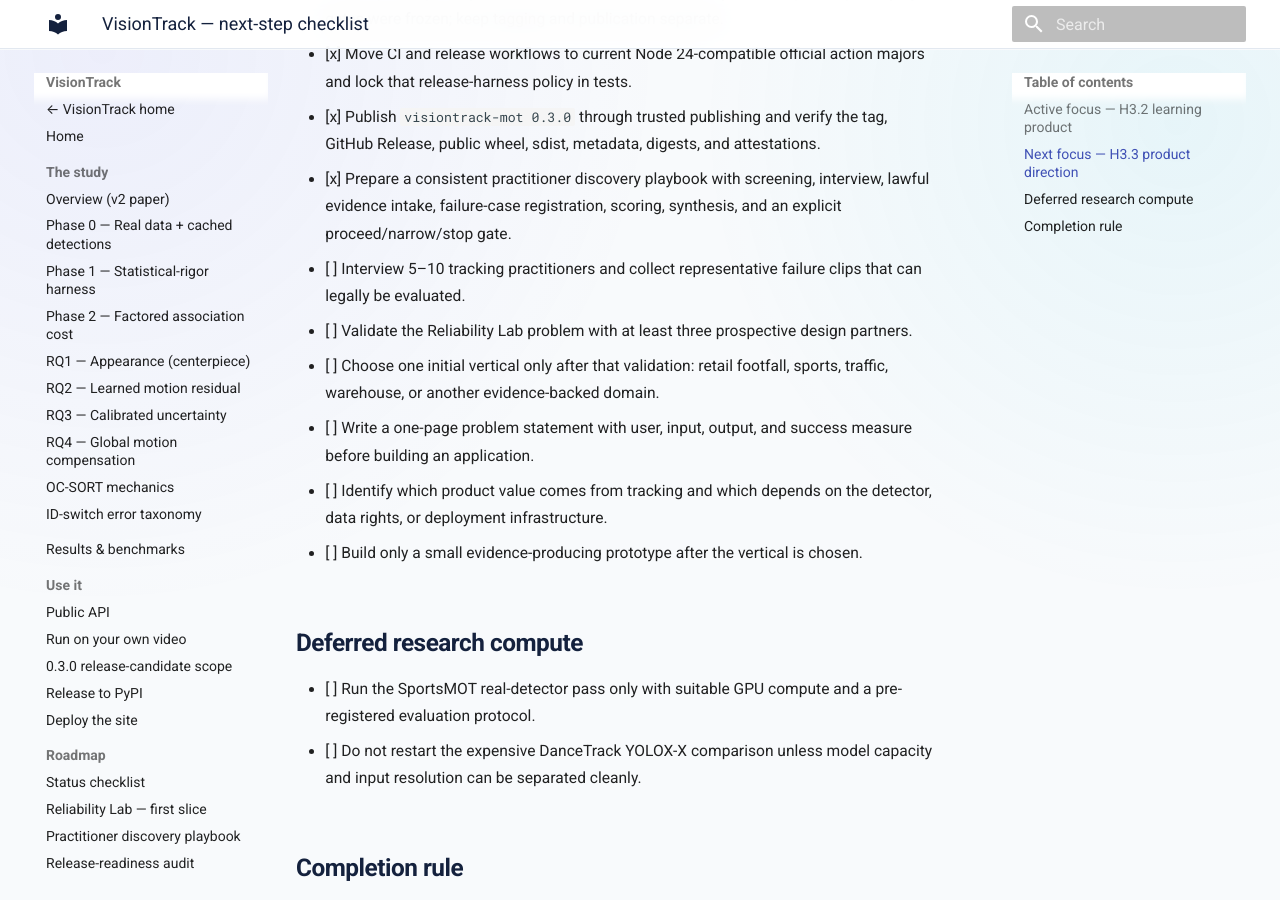
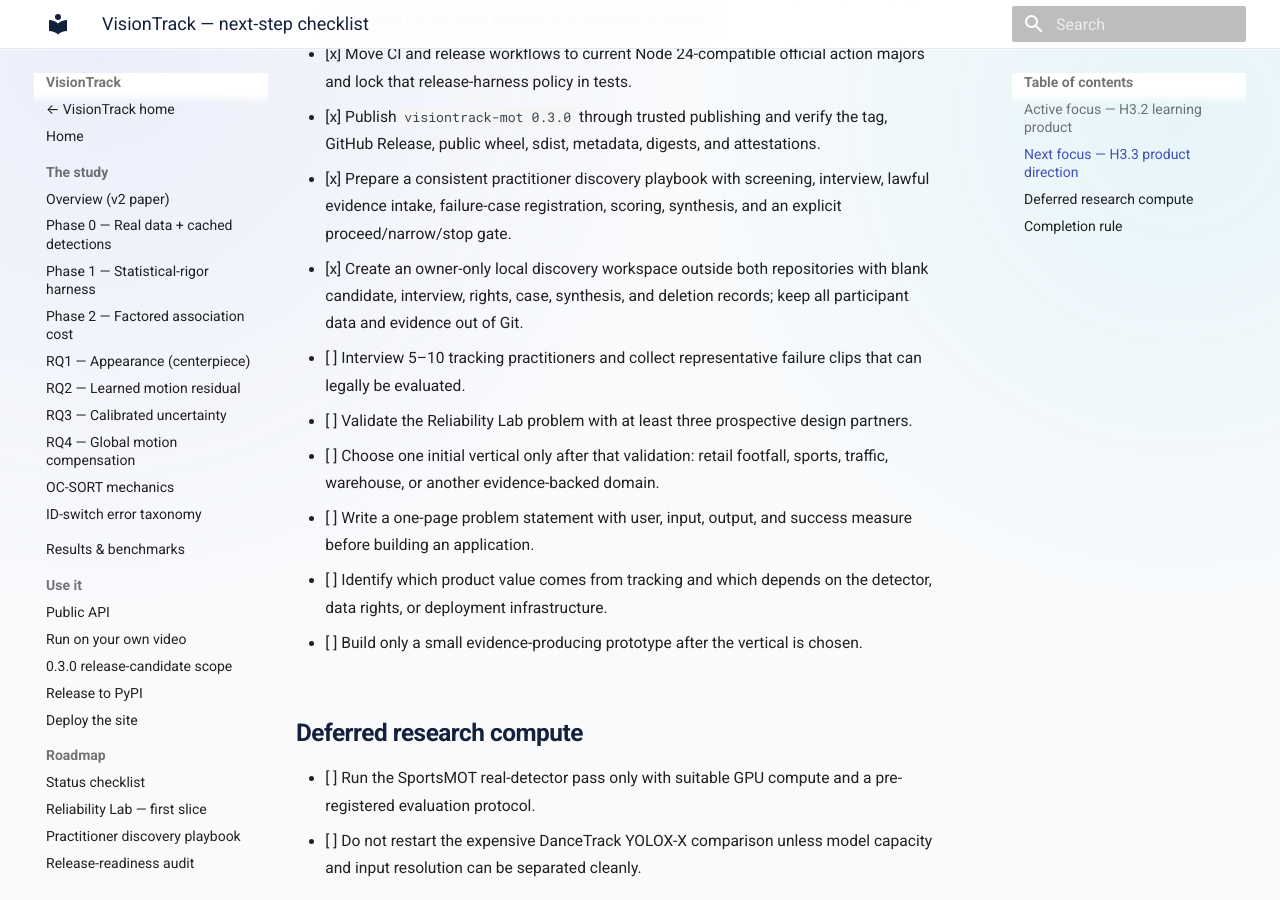
Before and after one commit to hulagerushikesh/visiontrack, an MkDocs documentation site: the page built from docs/NEXT_STEPS.md, in a window 1280 px wide and 900 px high, scrolled down 4450 px. Built offline with MkDocs 1.6.1 and Material for MkDocs 9.7.7, drawn with Linux system fonts in a browser that asks for light colours.

Commit message:
docs: establish private discovery workspace

```diff
--- a/docs/NEXT_STEPS.md
+++ b/docs/NEXT_STEPS.md
@@ -155,6 +155,9 @@
 - [x] Prepare a consistent practitioner discovery playbook with screening,
       interview, lawful evidence intake, failure-case registration, scoring,
       synthesis, and an explicit proceed/narrow/stop gate.
+- [x] Create an owner-only local discovery workspace outside both repositories
+      with blank candidate, interview, rights, case, synthesis, and deletion
+      records; keep all participant data and evidence out of Git.
 - [ ] Interview 5–10 tracking practitioners and collect representative failure
       clips that can legally be evaluated.
 - [ ] Validate the Reliability Lab problem with at least three prospective
```
Also changed, not shown: docs/PRACTITIONER_DISCOVERY.md (+1 -1 lines), 1 other file.
